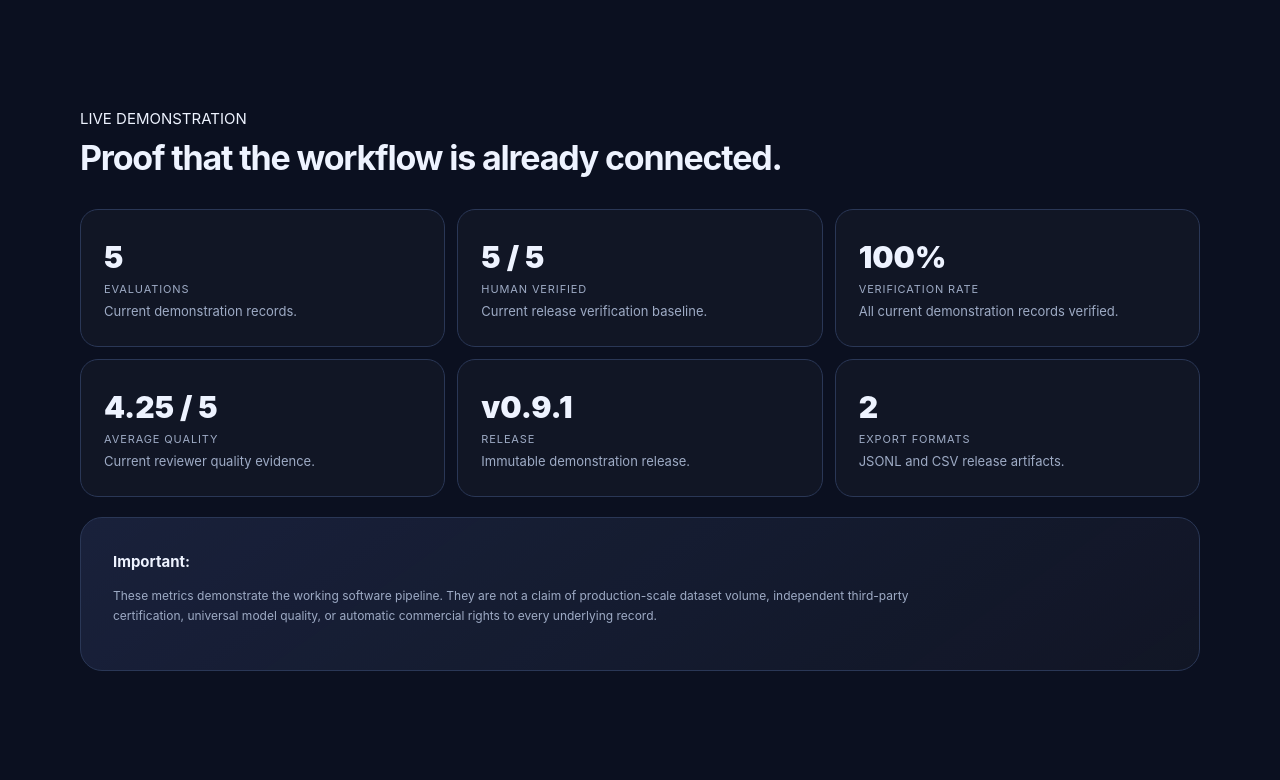
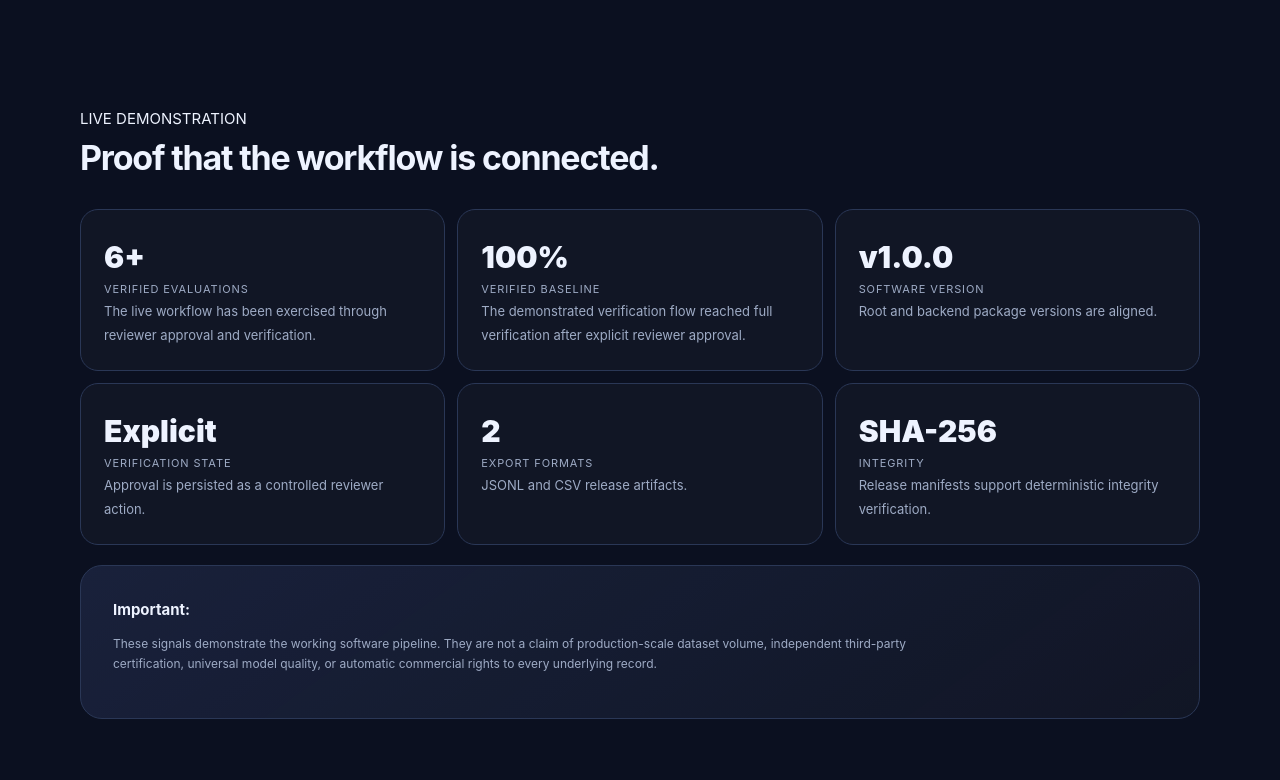
Before and after one commit to imaginationai31-sys/modeljudge-ai, a website: page frontend/acquisition.html in a window 1280 px wide. Shown: the part 1387-2167 px from the top of the page. Drawn offline with Linux system fonts and the light colour scheme.

Commit message:
ui: align acquisition page with v1.0.0

```diff
--- a/frontend/acquisition.html
+++ b/frontend/acquisition.html
@@ -29,7 +29,7 @@
       <p>The core acquisition value is the reusable application and engineering foundation. A new owner can deploy it, customize the product, expand the evaluation workflow, connect model providers, and build commercial services around it.</p>
       <div class="grid">
         <div class="card"><strong>Evaluation workspace</strong><span>Structured human preference collection, scoring dimensions, rationale capture, validation, and duplicate detection.</span></div>
-        <div class="card"><strong>Reviewer infrastructure</strong><span>Authentication, review workflows, verification actions, calibration, reviewer quality, and audit-oriented evidence.</span></div>
+        <div class="card"><strong>Reviewer infrastructure</strong><span>Authentication, review workflows, explicit verification actions, calibration, reviewer quality, and audit-oriented evidence.</span></div>
         <div class="card"><strong>Quality pipeline</strong><span>Filtering, agreement metrics, reliability reporting, certification-readiness reporting, and release evidence.</span></div>
         <div class="card"><strong>Release engine</strong><span>Versioned JSONL/CSV exports, immutable release metadata, manifests, and SHA-256 integrity verification.</span></div>
         <div class="card"><strong>Buyer API</strong><span>Scoped API-key authentication, release catalog, quality evidence, reviewer evidence, dataset access, and usage controls.</span></div>
@@ -38,16 +38,16 @@
     </section>
 
     <section class="section">
-      <span class="eyebrow">LIVE DEMONSTRATION</span><h2>Proof that the workflow is already connected.</h2>
+      <span class="eyebrow">LIVE DEMONSTRATION</span><h2>Proof that the workflow is connected.</h2>
       <div class="grid">
-        <div class="card"><div class="metric">5</div><div class="label">Evaluations</div><span>Current demonstration records.</span></div>
-        <div class="card"><div class="metric">5 / 5</div><div class="label">Human verified</div><span>Current release verification baseline.</span></div>
-        <div class="card"><div class="metric">100%</div><div class="label">Verification rate</div><span>All current demonstration records verified.</span></div>
-        <div class="card"><div class="metric">4.25 / 5</div><div class="label">Average quality</div><span>Current reviewer quality evidence.</span></div>
-        <div class="card"><div class="metric">v0.9.1</div><div class="label">Release</div><span>Immutable demonstration release.</span></div>
+        <div class="card"><div class="metric">6+</div><div class="label">Verified evaluations</div><span>The live workflow has been exercised through reviewer approval and verification.</span></div>
+        <div class="card"><div class="metric">100%</div><div class="label">Verified baseline</div><span>The demonstrated verification flow reached full verification after explicit reviewer approval.</span></div>
+        <div class="card"><div class="metric">v1.0.0</div><div class="label">Software version</div><span>Root and backend package versions are aligned.</span></div>
+        <div class="card"><div class="metric">Explicit</div><div class="label">Verification state</div><span>Approval is persisted as a controlled reviewer action.</span></div>
         <div class="card"><div class="metric">2</div><div class="label">Export formats</div><span>JSONL and CSV release artifacts.</span></div>
+        <div class="card"><div class="metric">SHA-256</div><div class="label">Integrity</div><span>Release manifests support deterministic integrity verification.</span></div>
       </div>
-      <div class="callout"><strong>Important:</strong><p class="fine">These metrics demonstrate the working software pipeline. They are not a claim of production-scale dataset volume, independent third-party certification, universal model quality, or automatic commercial rights to every underlying record.</p></div>
+      <div class="callout"><strong>Important:</strong><p class="fine">These signals demonstrate the working software pipeline. They are not a claim of production-scale dataset volume, independent third-party certification, universal model quality, or automatic commercial rights to every underlying record.</p></div>
     </section>
 
     <section class="section">
@@ -83,6 +83,6 @@
     </section>
   </main>
 
-  <footer><span>ModelJudge AI</span><span>Software Acquisition · Advanced MVP</span></footer>
+  <footer><span>ModelJudge AI</span><span>v1.0.0 · Software Acquisition</span></footer>
 </body>
 </html>
```
